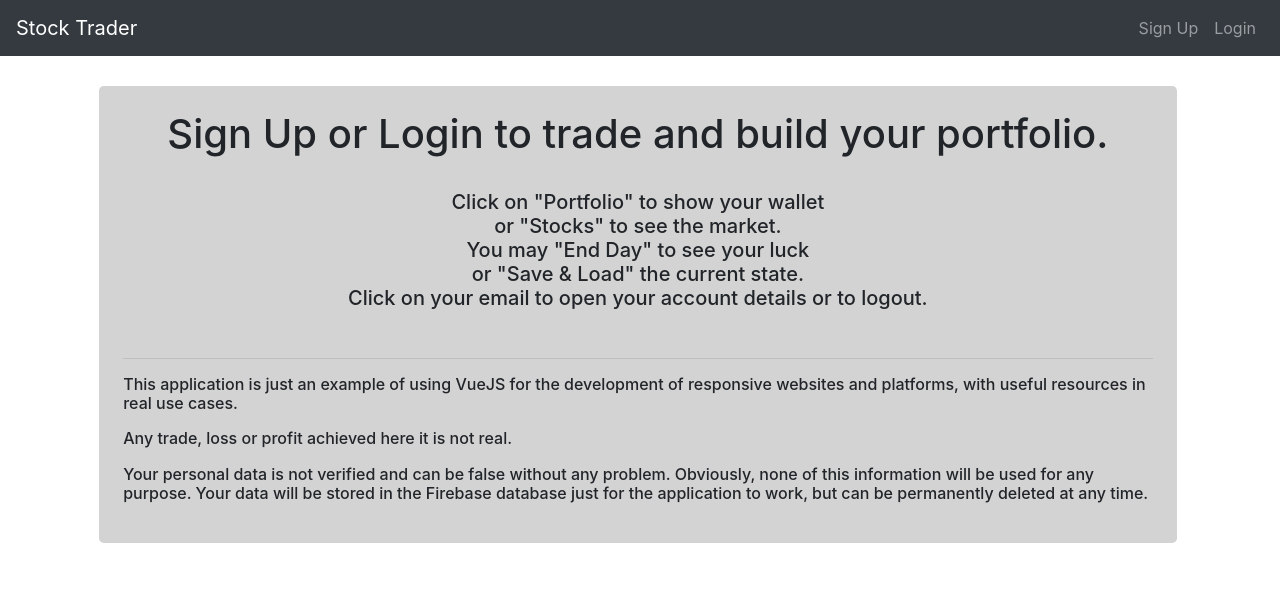
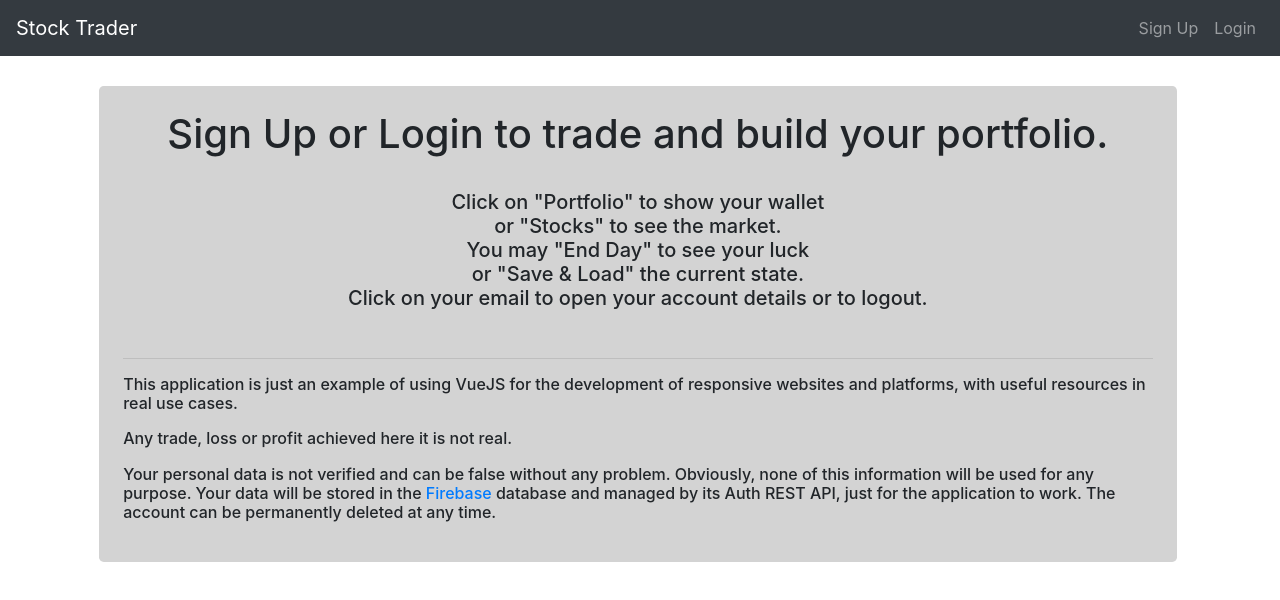
Before and after one commit to victorstella/stock-trader-vuejs, a Vue app: page / in a window 1280 px wide. Shown: the top 600 px of the page. Built offline with nearby package versions, Linux system fonts and the light colour scheme.

Commit message:
edit user data

```diff
--- a/src/components/Home.vue
+++ b/src/components/Home.vue
@@ -24,8 +24,10 @@
       </p>
       <p>Any trade, loss or profit achieved here it is not real.</p>
       <p>Your personal data is not verified and can be false without any problem. Obviously, none of
-        this information will be used for any purpose. Your data will be stored in the Firebase database just for
-        the application to work, but can be permanently deleted at any time.
+        this information will be used for any purpose. Your data will be stored in the
+        <a href="https://firebase.google.com/" target="_blank">Firebase</a>
+        database and managed by its Auth REST API, just for the application to work. The account can be
+        permanently deleted at any time.
       </p>
     </h6>
 
--- a/src/components/clientArea/UserAccount.vue
+++ b/src/components/clientArea/UserAccount.vue
@@ -86,7 +86,7 @@
 
           <div class="row justify-content-center" v-if="editing">
             <button class="btn btn-danger mx-3" @click.prevent="editUserInfo()">Cancel</button>
-            <button class="btn btn-success mx-3" :disabled="$v.$invalid" @click.prevent="saveData()">Save</button>
+            <button class="btn btn-success mx-3" :disabled="$v.editedData.$error" @click.prevent="saveData()">Save</button>
           </div>
 
           <div
```
